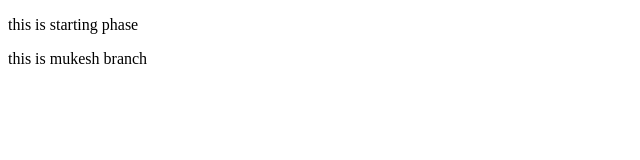
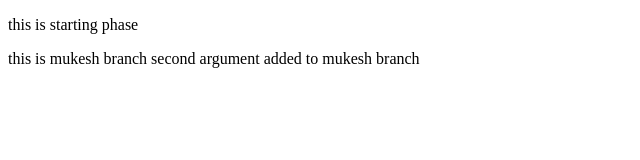
Before and after one commit to mukesh2305/gitPract, a plain HTML site: page index.html in a window 1280 px wide. Shown: the whole page, without its empty margins (0-640 px from the left). Drawn offline with Linux system fonts and the light colour scheme.

Commit message:
second argument mukesh

```diff
--- a/index.html
+++ b/index.html
@@ -9,5 +9,6 @@
 <body>
     <p>this is starting phase</p>
     <Mukesh>this is mukesh branch</Mukesh>
+    <Mukesh>second argument added to mukesh branch</Mukesh>
 </body>
 </html>
```
